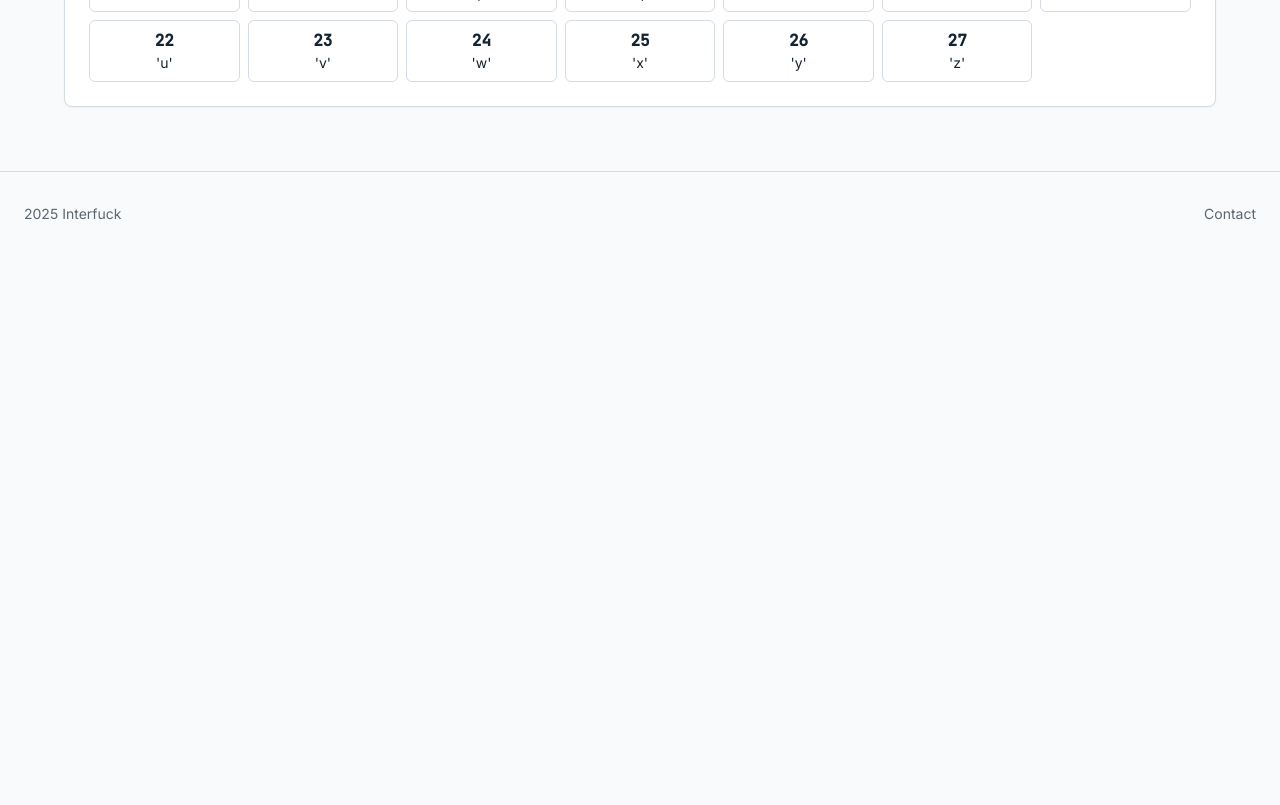
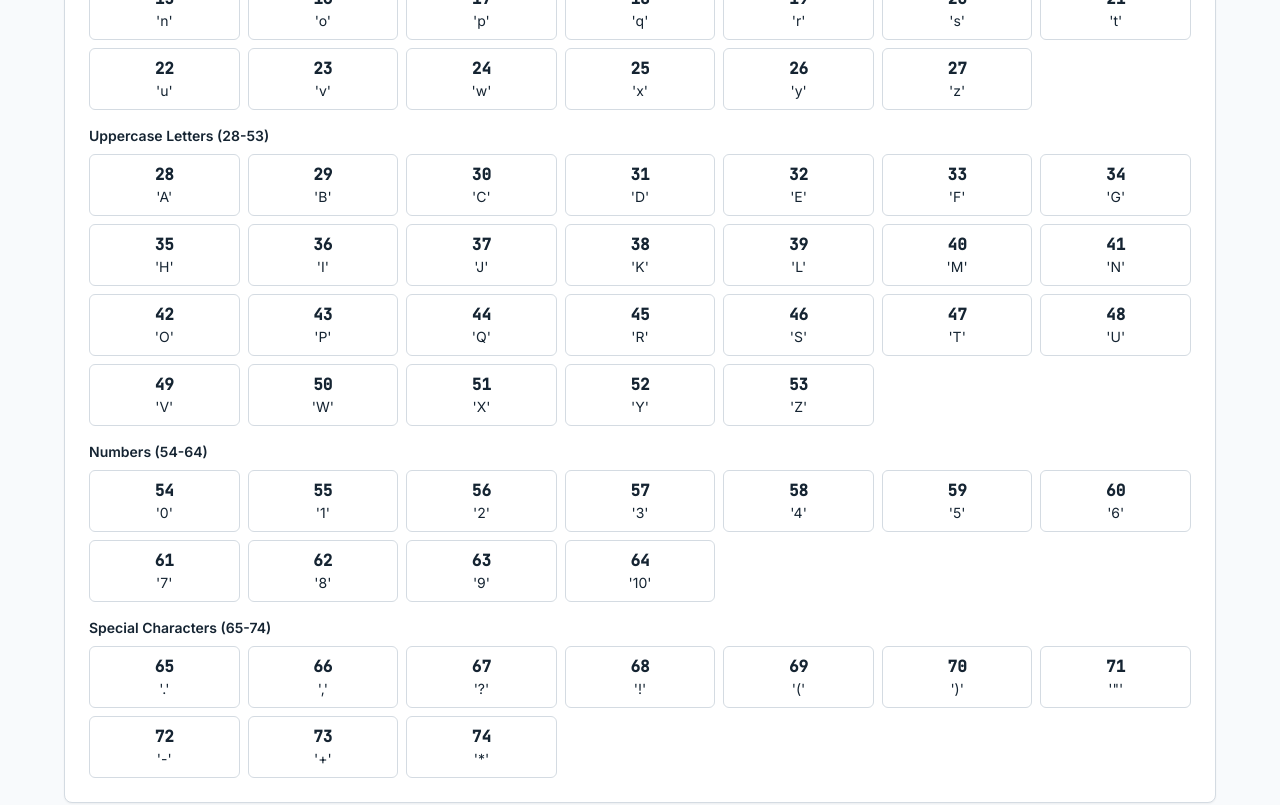
Before and after one commit to Wicin-134/HTCL-IDE, a React (Vite) app: page /try in a window 1280 px wide. Shown: the part 1500-2305 px from the top of the page. Before the commit the page ends 1756 px from the top, so only its background shows below. Built offline with nearby package versions, Linux system fonts and the light colour scheme.

Commit message:
Update interpreter and documentation
The interpreter is updated to convert numbers to letters and special characters. The documentation is also updated to reflect these changes.

```diff
--- a/src/components/Examples.tsx
+++ b/src/components/Examples.tsx
@@ -310,7 +310,7 @@ PLEASE EXIT :6.`,
         <Link to="/try">
           <Button className="gap-2">
             <Play size={16} />
-            Try the interpreter
+            Try the IDE
           </Button>
         </Link>
       </div>
--- a/src/components/InterfuckInterpreter.tsx
+++ b/src/components/InterfuckInterpreter.tsx
@@ -320,13 +320,52 @@ const InterfuckInterpreter: React.FC = () => {
           <CardTitle>Character Conversion Reference</CardTitle>
         </CardHeader>
         <CardContent>
-          <div className="grid grid-cols-2 sm:grid-cols-3 md:grid-cols-4 lg:grid-cols-7 gap-2">
+          <div className="mb-4">
+            <h3 className="text-sm font-semibold mb-2">Lowercase Letters (1-27)</h3>
+            <div className="grid grid-cols-2 sm:grid-cols-4 md:grid-cols-7 gap-2">
               {Array.from({ length: 27 }, (_, i) => i + 1).map(num => (
                 <div key={num} className="p-2 border rounded-md text-center">
                   <div className="font-mono font-bold">{num}</div>
                   <div className="text-sm">'{convertToChar(num)}'</div>
                 </div>
               ))}
+            </div>
+          </div>
+
+          <div className="mb-4">
+            <h3 className="text-sm font-semibold mb-2">Uppercase Letters (28-53)</h3>
+            <div className="grid grid-cols-2 sm:grid-cols-4 md:grid-cols-7 gap-2">
+              {Array.from({ length: 26 }, (_, i) => i + 28).map(num => (
+                <div key={num} className="p-2 border rounded-md text-center">
+                  <div className="font-mono font-bold">{num}</div>
+                  <div className="text-sm">'{convertToChar(num)}'</div>
+                </div>
+              ))}
+            </div>
+          </div>
+
+          <div className="mb-4">
+            <h3 className="text-sm font-semibold mb-2">Numbers (54-64)</h3>
+            <div className="grid grid-cols-2 sm:grid-cols-4 md:grid-cols-7 gap-2">
+              {Array.from({ length: 11 }, (_, i) => i + 54).map(num => (
+                <div key={num} className="p-2 border rounded-md text-center">
+                  <div className="font-mono font-bold">{num}</div>
+                  <div className="text-sm">'{convertToChar(num)}'</div>
+                </div>
+              ))}
+            </div>
+          </div>
+
+          <div>
+            <h3 className="text-sm font-semibold mb-2">Special Characters (65-74)</h3>
+            <div className="grid grid-cols-2 sm:grid-cols-4 md:grid-cols-7 gap-2">
+              {Array.from({ length: 10 }, (_, i) => i + 65).map(num => (
+                <div key={num} className="p-2 border rounded-md text-center">
+                  <div className="font-mono font-bold">{num}</div>
+                  <div className="text-sm">'{convertToChar(num)}'</div>
+                </div>
+              ))}
+            </div>
           </div>
         </CardContent>
       </Card>
--- a/src/lib/interfuckInterpreter.ts
+++ b/src/lib/interfuckInterpreter.ts
@@ -1,9 +1,10 @@
 
 // Interpreter for the INTERFUCK programming language
 
-// Funkcja konwersji liczby na znak
+// Function to convert number to character
 export function convertToChar(value: number): string {
   switch (value) {
+    // Lowercase letters
     case 1: return ' ';
     case 2: return 'a';
     case 3: return 'b';
@@ -31,6 +32,60 @@ export function convertToChar(value: number): string {
     case 25: return 'x';
     case 26: return 'y';
     case 27: return 'z';
+
+    // Uppercase letters
+    case 28: return 'A';
+    case 29: return 'B';
+    case 30: return 'C';
+    case 31: return 'D';
+    case 32: return 'E';
+    case 33: return 'F';
+    case 34: return 'G';
+    case 35: return 'H';
+    case 36: return 'I';
+    case 37: return 'J';
+    case 38: return 'K';
+    case 39: return 'L';
+    case 40: return 'M';
+    case 41: return 'N';
+    case 42: return 'O';
+    case 43: return 'P';
+    case 44: return 'Q';
+    case 45: return 'R';
+    case 46: return 'S';
+    case 47: return 'T';
+    case 48: return 'U';
+    case 49: return 'V';
+    case 50: return 'W';
+    case 51: return 'X';
+    case 52: return 'Y';
+    case 53: return 'Z';
+
+    // Numbers
+    case 54: return '0';
+    case 55: return '1';
+    case 56: return '2';
+    case 57: return '3';
+    case 58: return '4';
+    case 59: return '5';
+    case 60: return '6';
+    case 61: return '7';
+    case 62: return '8';
+    case 63: return '9';
+    case 64: return '10';
+
+    // Special characters
+    case 65: return '.';
+    case 66: return ',';
+    case 67: return '?';
+    case 68: return '!';
+    case 69: return '(';
+    case 70: return ')';
+    case 71: return '"';
+    case 72: return '-';
+    case 73: return '+';
+    case 74: return '*';
+
     default: return value.toString();
   }
 }
--- a/src/pages/Docs.tsx
+++ b/src/pages/Docs.tsx
@@ -1,6 +1,6 @@
-
 import Layout from "@/components/Layout";
 import { Card, CardContent, CardHeader, CardTitle } from "@/components/ui/card";
+
 const Docs = () => {
   return <Layout>
       <div className="container px-4 py-16">
@@ -101,19 +101,52 @@ const Docs = () => {
             </CardHeader>
             <CardContent>
               <p className="mb-4">
-                INTERFUCK can represent characters using numeric values. The values 1-27 are mapped to
+                INTERFUCK can represent characters using numeric values. Values are mapped to
                 specific characters according to the following scheme:
               </p>
-              <div className="grid grid-cols-4 sm:grid-cols-7 gap-2 mb-4">
-                <div className="p-2 border rounded text-center"><span className="font-mono">1 = ' '</span></div>
-                <div className="p-2 border rounded text-center"><span className="font-mono">2 = 'a'</span></div>
-                <div className="p-2 border rounded text-center"><span className="font-mono">3 = 'b'</span></div>
-                <div className="p-2 border rounded text-center"><span className="font-mono">...</span></div>
-                <div className="p-2 border rounded text-center"><span className="font-mono">26 = 'y'</span></div>
-                <div className="p-2 border rounded text-center"><span className="font-mono">27 = 'z'</span></div>
+
+              <div className="space-y-4">
+                <div>
+                  <h3 className="text-lg font-semibold mb-2">Lowercase Letters (1-27)</h3>
+                  <div className="grid grid-cols-4 sm:grid-cols-7 gap-2 mb-2">
+                    <div className="p-2 border rounded text-center"><span className="font-mono">1 = ' '</span></div>
+                    <div className="p-2 border rounded text-center"><span className="font-mono">2 = 'a'</span></div>
+                    <div className="p-2 border rounded text-center"><span className="font-mono">...</span></div>
+                    <div className="p-2 border rounded text-center"><span className="font-mono">27 = 'z'</span></div>
+                  </div>
+                </div>
+
+                <div>
+                  <h3 className="text-lg font-semibold mb-2">Uppercase Letters (28-53)</h3>
+                  <div className="grid grid-cols-4 sm:grid-cols-7 gap-2 mb-2">
+                    <div className="p-2 border rounded text-center"><span className="font-mono">28 = 'A'</span></div>
+                    <div className="p-2 border rounded text-center"><span className="font-mono">...</span></div>
+                    <div className="p-2 border rounded text-center"><span className="font-mono">53 = 'Z'</span></div>
+                  </div>
+                </div>
+
+                <div>
+                  <h3 className="text-lg font-semibold mb-2">Numbers (54-64)</h3>
+                  <div className="grid grid-cols-4 sm:grid-cols-7 gap-2 mb-2">
+                    <div className="p-2 border rounded text-center"><span className="font-mono">54 = '0'</span></div>
+                    <div className="p-2 border rounded text-center"><span className="font-mono">...</span></div>
+                    <div className="p-2 border rounded text-center"><span className="font-mono">64 = '10'</span></div>
+                  </div>
+                </div>
+
+                <div>
+                  <h3 className="text-lg font-semibold mb-2">Special Characters (65-74)</h3>
+                  <div className="grid grid-cols-4 sm:grid-cols-7 gap-2 mb-2">
+                    <div className="p-2 border rounded text-center"><span className="font-mono">65 = '.'</span></div>
+                    <div className="p-2 border rounded text-center"><span className="font-mono">66 = ','</span></div>
+                    <div className="p-2 border rounded text-center"><span className="font-mono">...</span></div>
+                    <div className="p-2 border rounded text-center"><span className="font-mono">74 = '*'</span></div>
+                  </div>
+                </div>
               </div>
-              <p>
-                When the IDE displays Dataling values between 1 and 27, it also shows the
+
+              <p className="mt-4">
+                When the IDE displays Dataling values between 1 and 74, it also shows the
                 corresponding character representation.
               </p>
             </CardContent>
@@ -218,4 +251,5 @@ PLEASE EXIT :6.`}
       </div>
     </Layout>;
 };
+
 export default Docs;
```
Lines whose indentation alone changed are shown as unchanged.
